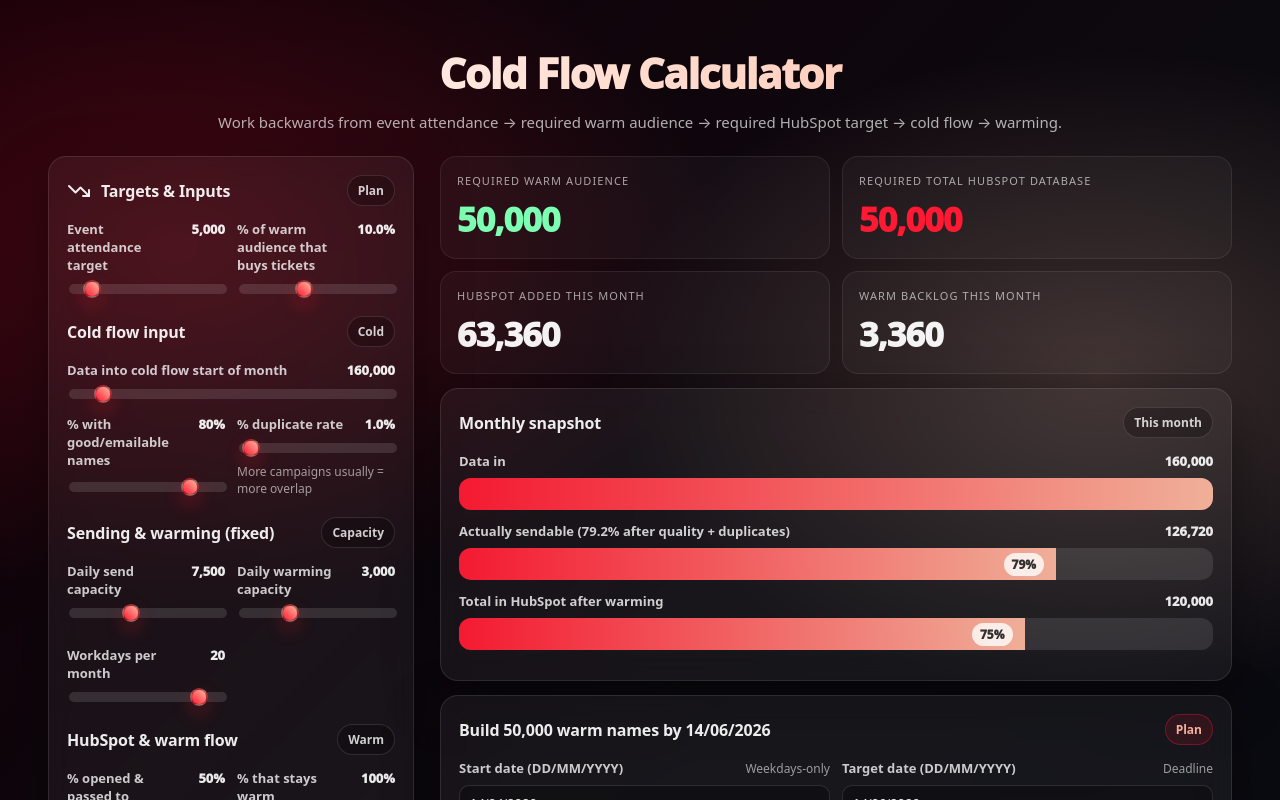
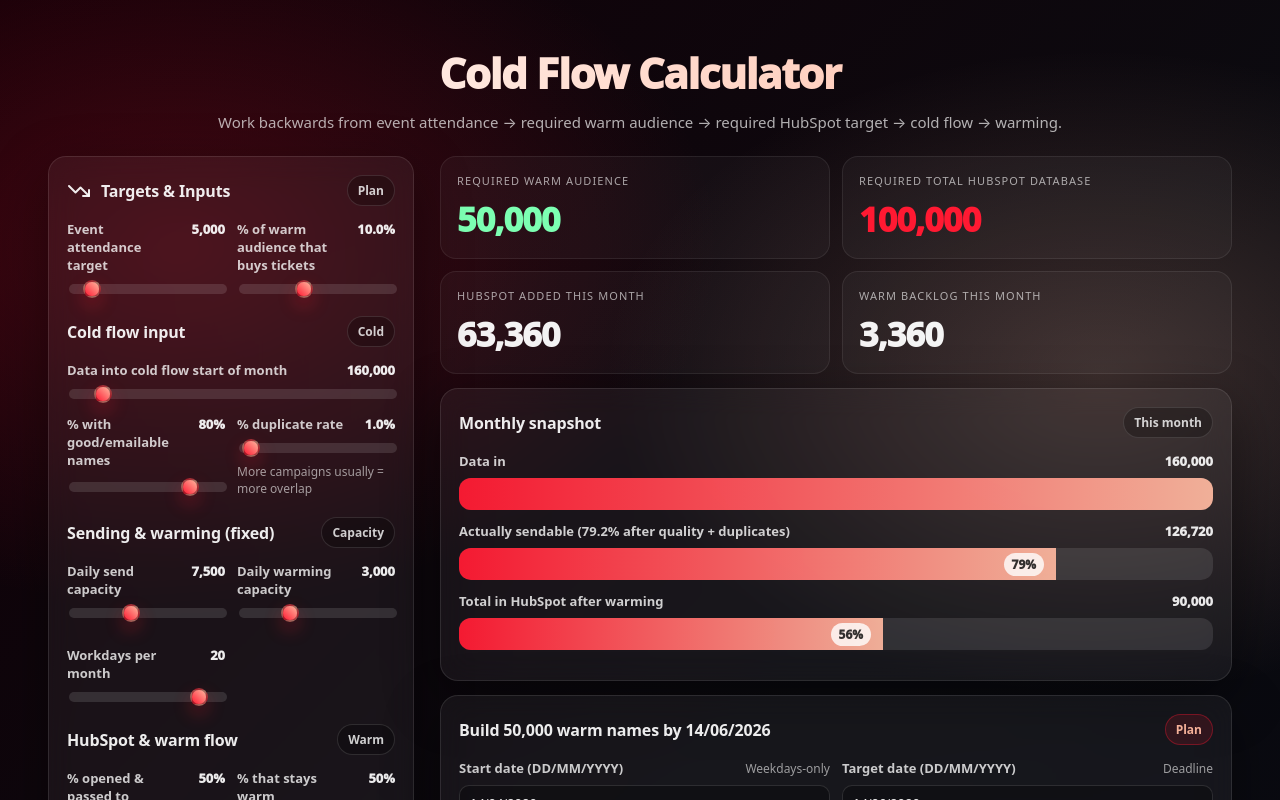
Before and after one commit to ayofagade-hyve/ColdFlowCalculatorV2, a React (Create React App) app: page / in a window 1280 px wide. Shown: the top 800 px of the page. Built offline with nearby package versions, Linux system fonts and the light colour scheme.

Commit message:
Update ColdFlowCalculatorV2.jsx

```diff
--- a/src/ColdFlowCalculatorV2.jsx
+++ b/src/ColdFlowCalculatorV2.jsx
@@ -120,7 +120,7 @@
 
   // HubSpot + warm flow rates
   const [openAndPassedPct, setOpenAndPassedPct] = useState(50);
-  const [staysWarmPct, setStaysWarmPct] = useState(100);
+  const [staysWarmPct, setStaysWarmPct] = useState(50);
 
   // Current totals
   const [hubspotSoFar, setHubspotSoFar] = useState(120000);
```
